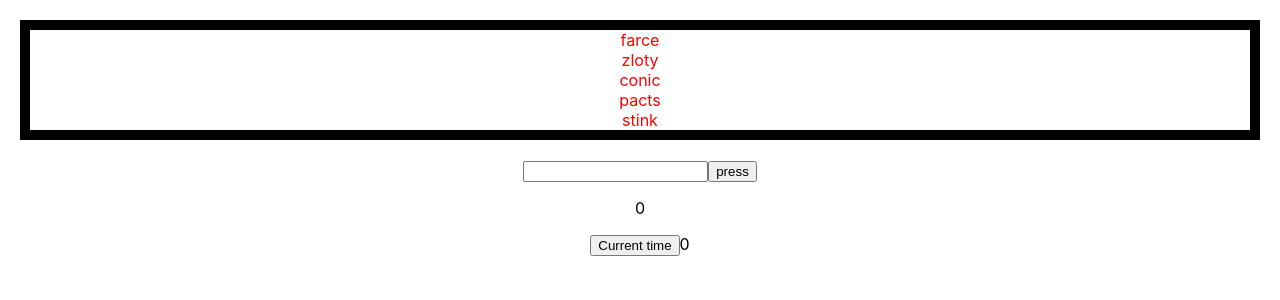
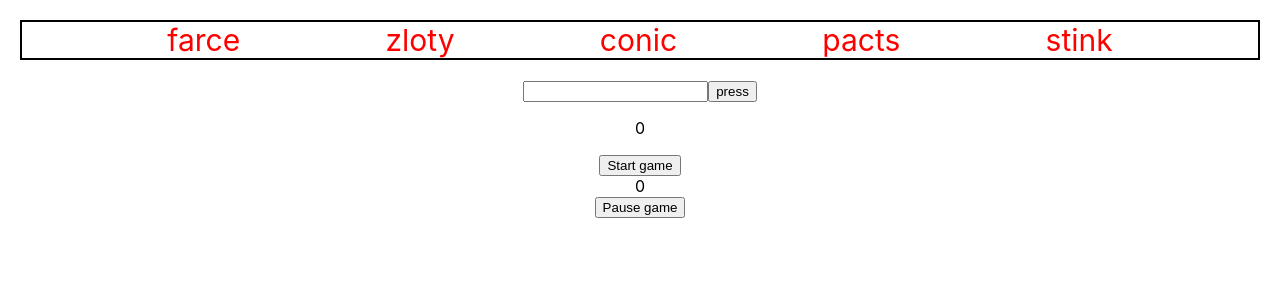
Before and after one commit to aryan-saraswat/type-fast, a React (Create React App) app: page / in a window 1280 px wide. Shown: the top 300 px of the page. Built offline with nearby package versions, Linux system fonts and the light colour scheme.

Commit message:
timer improvements, design

```diff
--- a/src/components/Timekeeper/Timekeeper.tsx
+++ b/src/components/Timekeeper/Timekeeper.tsx
@@ -1,22 +1,38 @@
 import React, { FC, useState } from "react";
 import { TimekeeperWrapper } from "./Timekeeper.styled";
+import { log } from "console";
 
 interface TimekeeperProps {}
-const startTime = new Date();
 
 function Timekeeper(timekeeperProps: TimekeeperProps) {
-  const [elapsedTime, setElapsedTime] = useState<number>(
-    (new Date().valueOf() - startTime.valueOf()) / 1000
-  );
+  const [elapsedTime, setElapsedTime] = useState<String>("0");
+  const [timeStarted, setTimeStarted] = useState<Boolean>(false);
 
-  function handleButton() {
-    setElapsedTime((new Date().valueOf() - startTime.valueOf()) / 1000);
+  function startButton() {
+    if (!timeStarted) {
+      const startTime = new Date();
+      setInterval(
+        () =>
+          setElapsedTime(
+            ((new Date().valueOf() - startTime.valueOf()) / 1000).toPrecision(2)
+          ),
+        10
+      );
+      setTimeStarted(true);
+    }
   }
+
+  function pauseButton() {}
 
   return (
     <TimekeeperWrapper>
-      <button onClick={handleButton}>Current time</button>
+      <div>
+        <button onClick={startButton}>Start game</button>
+      </div>
       {elapsedTime}
+      <div>
+        <button onClick={pauseButton}>Pause game</button>
+      </div>
     </TimekeeperWrapper>
   );
 }
--- a/src/components/WordsBox/WordsBox.css
+++ b/src/components/WordsBox/WordsBox.css
@@ -1,11 +1,13 @@
-.correctWord {
-    color: green;
-}
-
-.wrongWord {
-    color: red;
-}
-
 .notGuessed {
     color: black;
 }
+
+.container {
+    display: flex;
+    flex-direction: row;
+    justify-content: space-evenly;
+    font-size: 30px;
+}
+
+.child {
+}
--- a/src/components/WordsBox/WordsBox.styled.ts
+++ b/src/components/WordsBox/WordsBox.styled.ts
@@ -1,6 +1,6 @@
 import styled from "styled-components";
 
 export const WordsBoxWrapper = styled.div`
-  border: 10px solid black;
+  border: 2px solid black;
   margin: 20px 20px 20px 20px;
 `;
--- a/src/components/WordsBox/WordsBox.tsx
+++ b/src/components/WordsBox/WordsBox.tsx
@@ -12,14 +12,17 @@ interface WordsBoxProps {
 function WordsBox(wordsBoxProps: WordsBoxProps) {
   return (
     <WordsBoxWrapper>
+      <div className="container">
         {wordsBoxProps.wordEntries?.map((wordEntry) => (
           <div
-          className={wordEntry.guessedCorrectly ? "correctWord" : "wrongWord"}
+            className="child"
+            style={{ color: wordEntry.guessedCorrectly ? "green" : "red" }}
             key={wordEntry.word}
           >
             {wordEntry.word}
           </div>
         ))}
+      </div>
     </WordsBoxWrapper>
   );
 }
```
Lines whose indentation alone changed are shown as unchanged.
